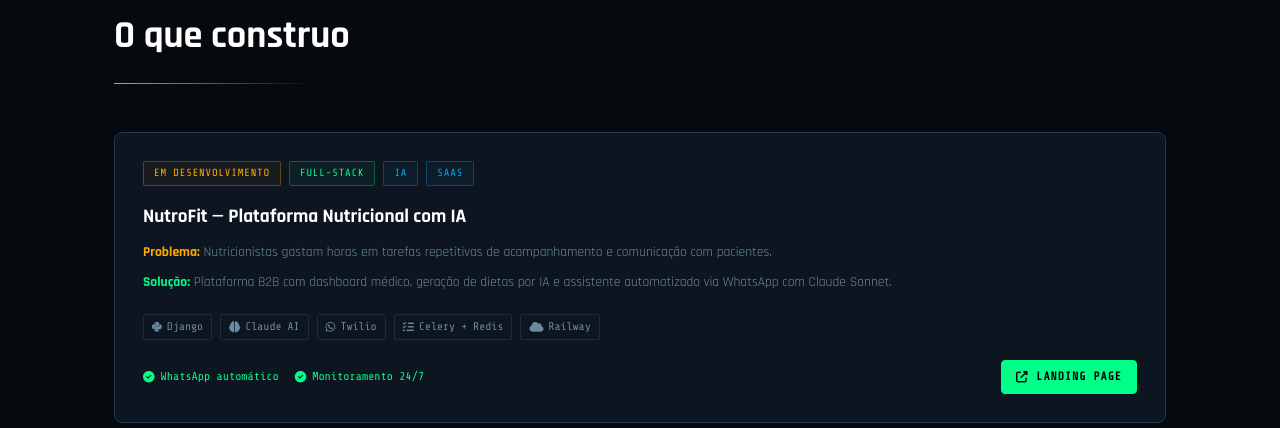
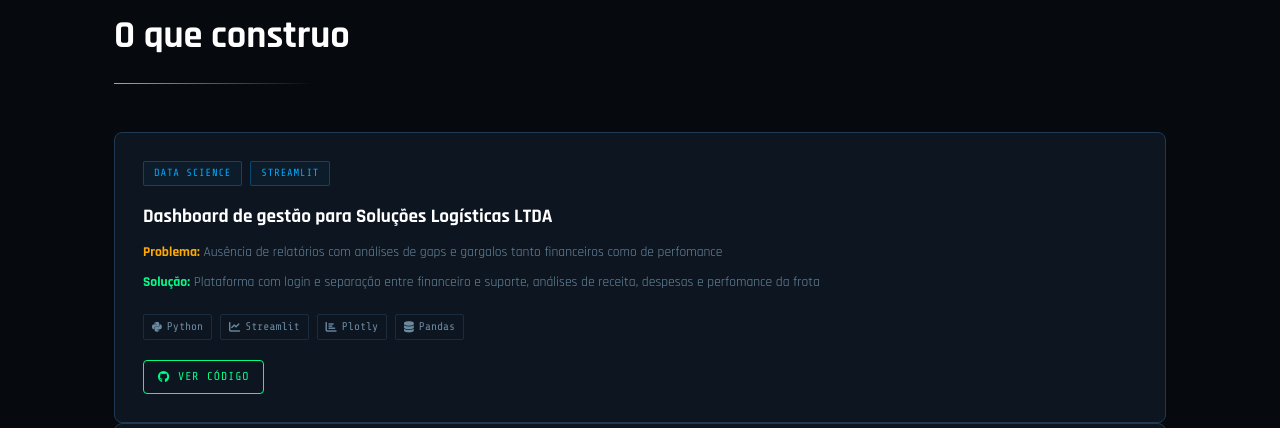
Before and after one commit to owlboy13/meu-portfolio, a plain HTML site: page index.html in a window 1280 px wide. Shown: the part 1661-2089 px from the top of the page. Drawn offline with nearby package versions, Linux system fonts and the light colour scheme.

Commit message:
atualizacao com dash

```diff
--- a/index.html
+++ b/index.html
@@ -146,6 +146,26 @@
       <div class="divider"></div>
     </div>
     <div class="projects-list">
+      <!-- Dashboard para logística -->
+      <article class="project-card featured">
+        <div class="project-badges">
+          <span class="badge badge-blue">Data Science</span>
+          <span class="badge badge-blue">streamlit</span>
+        </div>
+        <h3 class="project-title">Dashboard de gestão para Soluções Logísticas LTDA</h3>
+        <p class="project-problem"><strong>Problema:</strong> Ausência de relatórios com análises de gaps e gargalos tanto financeiros como de perfomance</p>
+        <p class="project-solution"><strong>Solução:</strong> Plataforma com login e separação entre financeiro e suporte, análises de receita, despesas e perfomance da frota</p>
+        <div class="project-stack">
+          <span class="stack-tag"><i class="fab fa-python"></i> Python</span>
+          <span class="stack-tag"><i class="fas fa-chart-line"></i> Streamlit</span>
+          <span class="stack-tag"><i class="fas fa-chart-bar"></i> Plotly</span>
+          <span class="stack-tag"><i class="fas fa-database"></i> Pandas</span>
+        </div>
+            <div class="project-links">
+              <a href="https://github.com/owlboy13/dashboard-logistica" target="_blank" class="btn btn-outline" style="font-size:.72rem;padding:7px 14px"><i class="fab fa-github"></i> ver código</a>
+            </div>
+        </div>
+      </article>
 
       <!-- NutroFit -->
       <article class="project-card featured">
```
